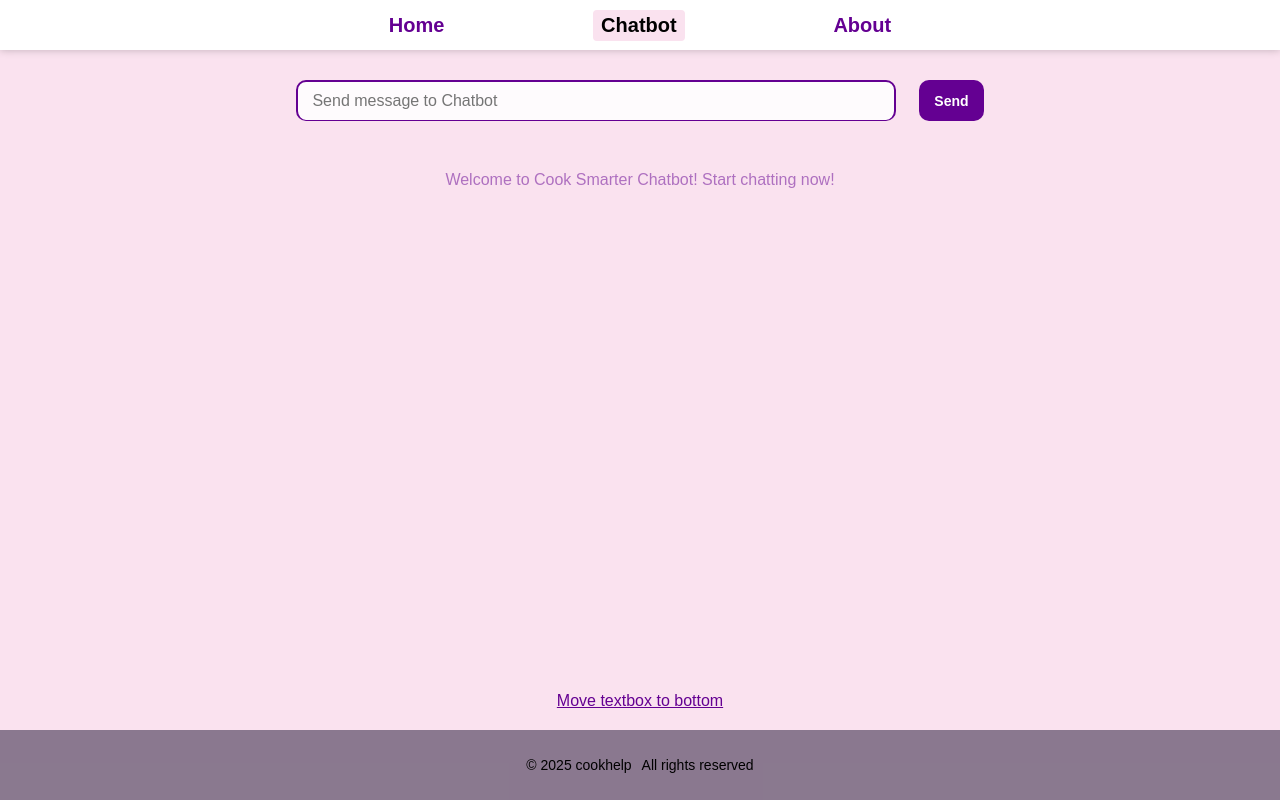
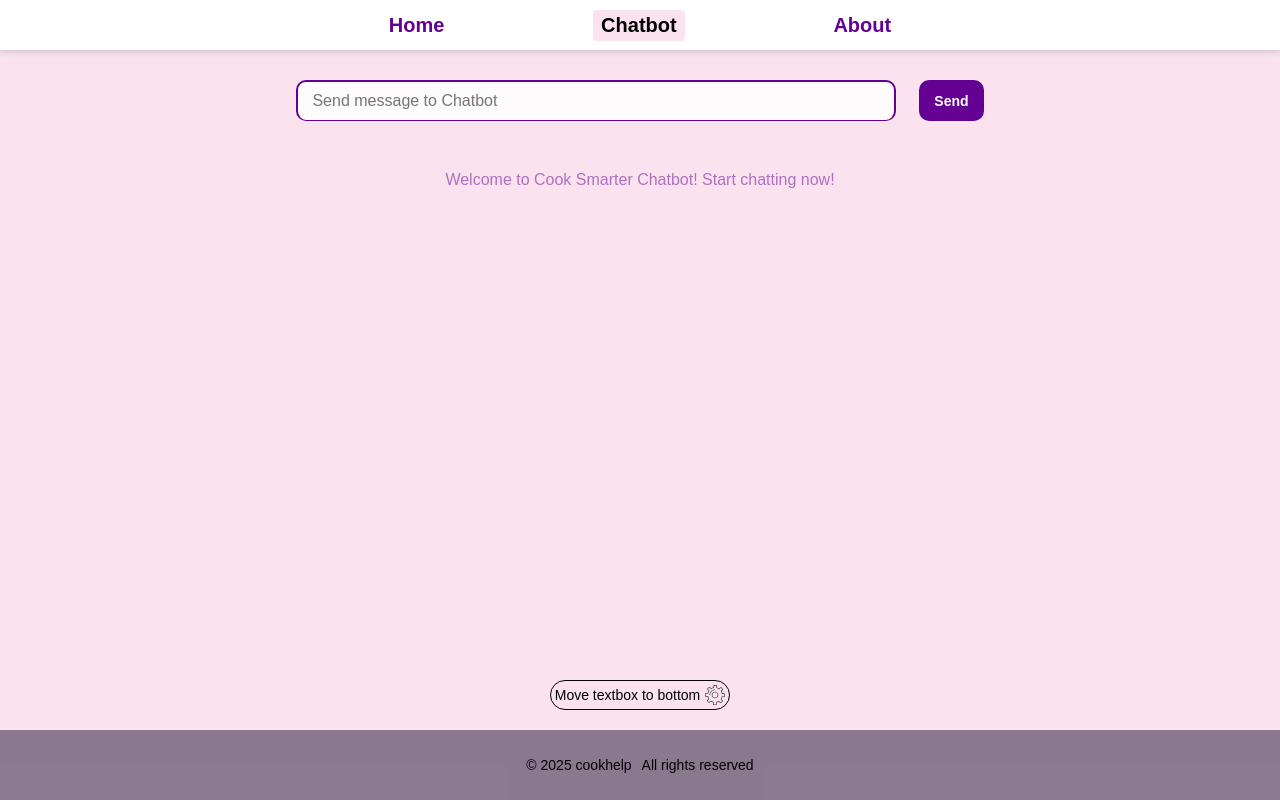
Before and after one commit to Gabriel-sorour/cookhelp-project, a React (Vite) app: page /#/chatbot in a window 1280 px wide. Built offline with nearby package versions, Linux system fonts and the light colour scheme.

Commit message:
ui: show settings icon beside input position toggle

```diff
--- a/src/pages/Chatbot.jsx
+++ b/src/pages/Chatbot.jsx
@@ -3,6 +3,7 @@ import '../styles/Chatbot.css'
 import RobotImage from '../assets/robot.png'
 import UserImage from '../assets/user.png'
 import loadingGif from '../assets/loading-spinner.gif'
+import SettingSymbol from '../assets/setting.svg'
 
 function ChatbotInput({ setMessages, setIsFocused }) {
   const [inputText, setInputText] = useState('');
@@ -150,6 +151,7 @@ function ChangeTextBoxPosition({ seIsOnBottom, isOnBottom }) {
     <div className='move-textbox-div'>
       <p onClick={() => seIsOnBottom(prev => !prev)}>
         {isOnBottom ? 'Move textbox to Top' : 'Move textbox to bottom'}
+        <img src={SettingSymbol} />
       </p>
     </div>
   )
--- a/src/styles/Chatbot.css
+++ b/src/styles/Chatbot.css
@@ -111,8 +111,8 @@
 /* .messages-bottom {
    justify-content: end;
 } */
- /* spacer sitll option !! */
- /* .spacer{
+/* spacer sitll option !! */
+/* .spacer{
   flex-grow: 1;
 } */
 
@@ -140,8 +140,19 @@
 }
 
 .move-textbox-div p {
-  text-decoration: underline;
+  color: black;
   cursor: pointer;
+  border: 1px solid black;
+  padding: 4px;
+  border-radius: 20px;
+  font-size: 14px;
+  display: flex;
+  gap: 5px;
+  align-items: center;
+}
+
+.move-textbox-div img{
+  width: 20px;
 }
 
 
```
Also changed, not shown: src/assets/setting.svg (added).
